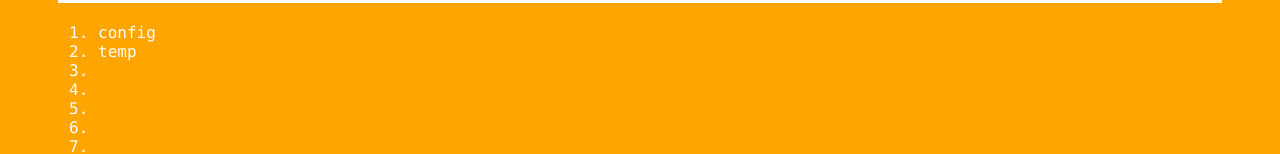
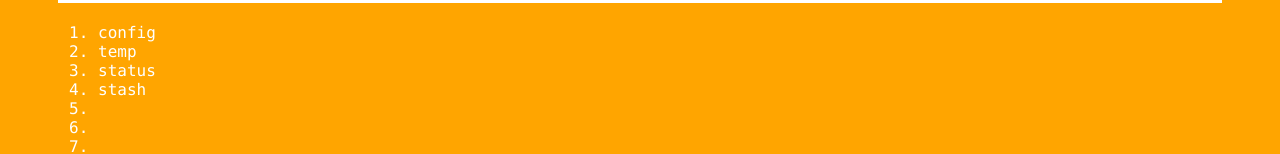
Before and after one commit to liuyinhehe/git_learning, a plain HTML site: page index.html in a window 1280 px wide. Both pictures are taken after a click on the element "Basic Commands". Shown: the part 318-472 px from the top of the page. Drawn offline with Linux system fonts and the light colour scheme.

Commit message:
add git command status stash

```diff
--- a/index.html
+++ b/index.html
@@ -31,8 +31,8 @@
                 <ol>
                     <li>config</li>
                     <li>temp</li>
-                    <li></li>
-                    <li></li>
+                    <li>status</li>
+                    <li>stash</li>
                     <li></li>
                     <li></li>
                     <li></li>
```
